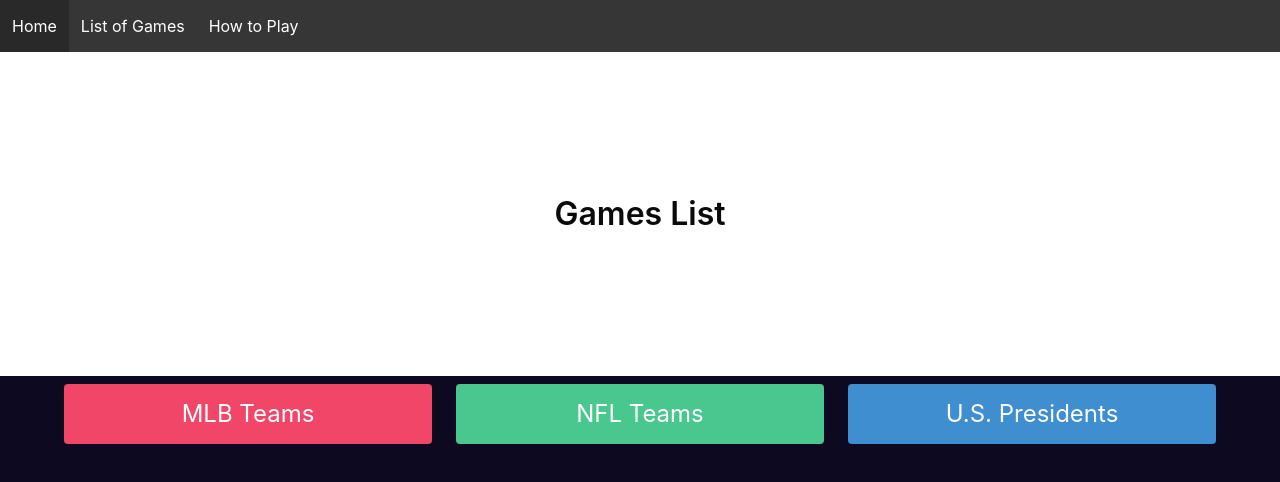
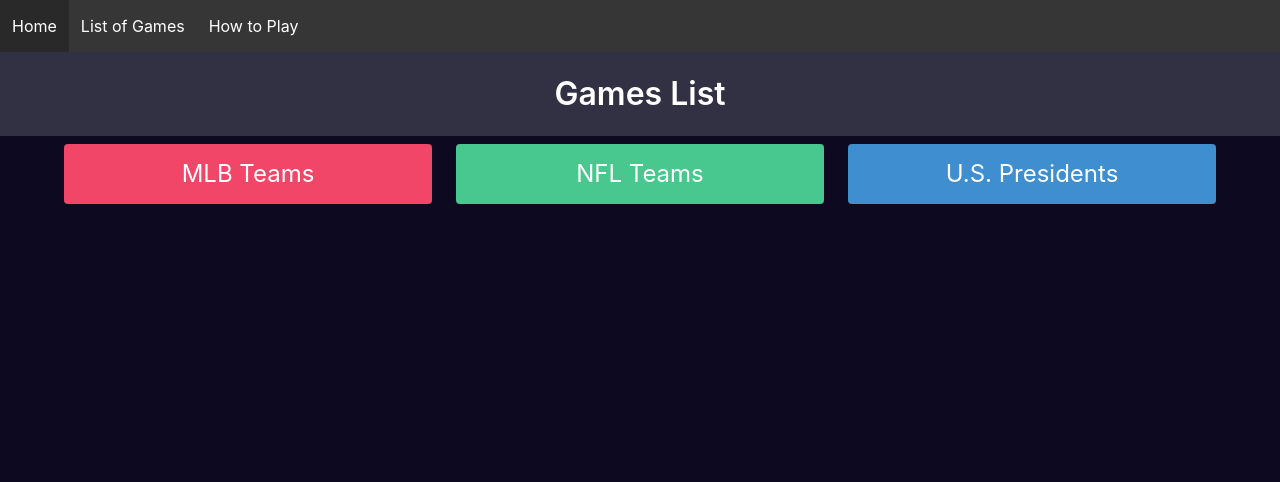
Before and after one commit to Mvcampbell3/time-score-frontend, an Angular app in the folder client/: page / in a window 1280 px wide. Both pictures are taken after a click on the link "List of Games". Shown: the top 482 px of the page. Built offline with nearby package versions, Linux system fonts and the light colour scheme.

Commit message:
list-page hero transparent

```diff
--- a/client/src/app/components/game-list/game-list.component.html
+++ b/client/src/app/components/game-list/game-list.component.html
@@ -1,9 +1,9 @@
 <div *ngIf='!selected else gameArea'>
   <div #listbg class="list-bg">
 
-    <div class="hero is-medium is-white">
+    <div class="hero is-small is-transparent seeThrough">
       <div class='hero-body'>
-        <h1 class="title has-text-centered">Games List</h1>
+        <h1 class="title has-text-centered showMe">Games List</h1>
       </div>
     </div>
 
--- a/client/src/app/components/game-list/game-list.component.scss
+++ b/client/src/app/components/game-list/game-list.component.scss
@@ -2,6 +2,14 @@
   min-height: calc(100vh - 52px);
   background-color: #111;
   transition: background-color 6s;
+}
+
+.seeThrough {
+  background-color: rgba(255, 255, 255, 0.158);
+}
+
+.showMe {
+  color: white;
 }
 
 .newBG1 {
```
